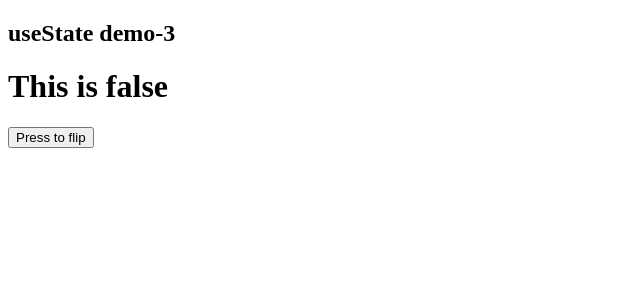
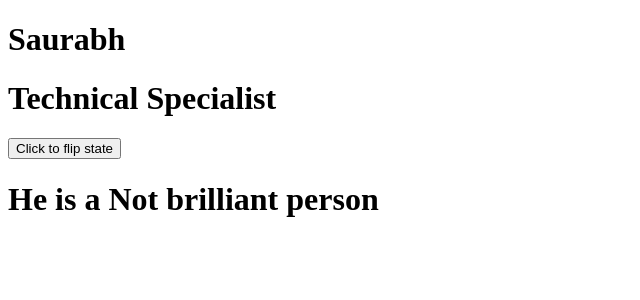
Before and after one commit to saurav-95-dev/React-Redux-CRUD, a React (Vite) app: page / in a window 1280 px wide. Shown: the top 300 px of the page, without its empty margins (0-640 px from the left). Built offline with nearby package versions, Linux system fonts and the light colour scheme.

Commit message:
useState on objects-initial

```diff
--- a/src/App.jsx
+++ b/src/App.jsx
@@ -1,25 +1,29 @@
 import { useState } from "react"
 
 
+export default function App(){
 
-export default function(){
-
-  const [val , setVal] = useState(false);
+  //define object here:
+  const [person , setPerson] = useState({name : "Saurabh" , post : "Technical Specialist" ,status : false});
 
   const handleClick=()=>{
-    setVal((prev)=>{
-      return !prev;
-   })
 
+       setPerson((prev)=>{
+          return {...prev , status : !prev.status}
+       })
   }
 
-  let str = val ? "This is ture" : "This is false"
+  let str = person.status ? "Brilliant" : "Not brilliant"
+
   return(
     <>
-    <h2>useState demo-3</h2>
-    <h1>{str}</h1>
-    <button onClick ={handleClick}>Press to flip</button>
+
+     <h1>{person.name}</h1>
+     <h1>{person.post}</h1>
+     <h1>{person.status}</h1>
+
+     <button onClick={handleClick}>Click to flip state</button>
+     <h1>He is a {str} person</h1>
     </>
   )
-
 }
```
